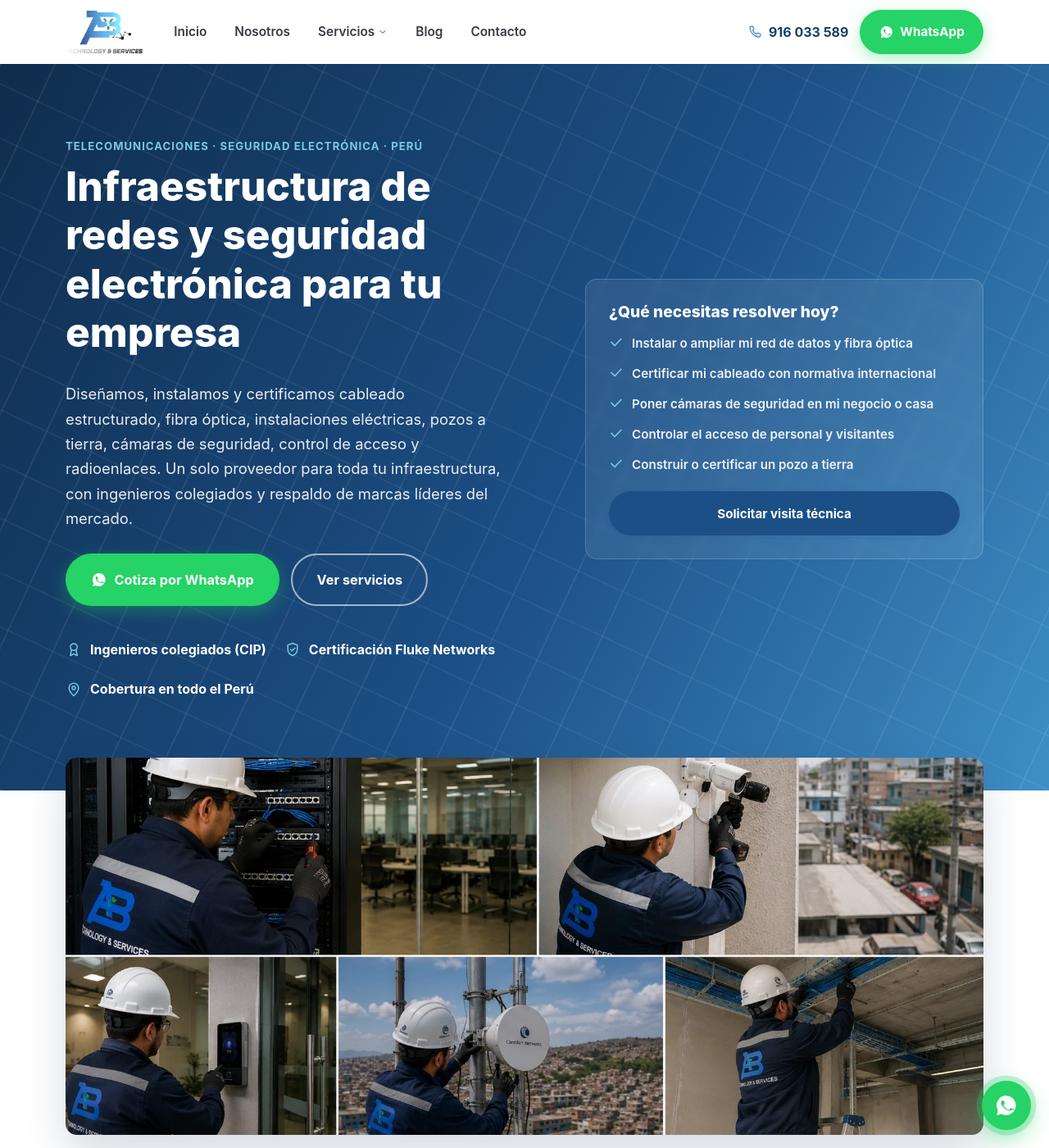
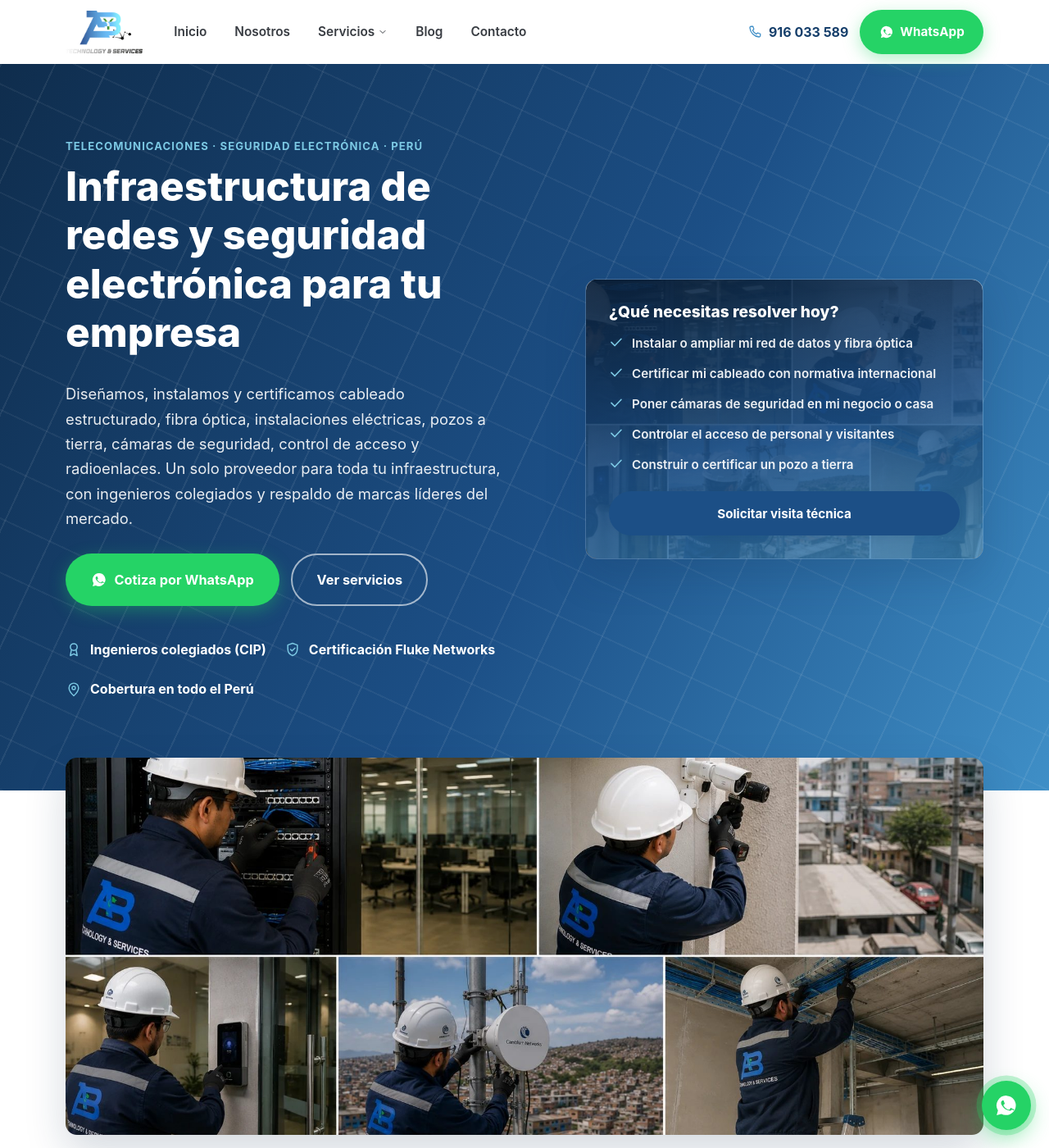
Before and after one commit to bardalezabh/paginawebayb, a Jekyll site: the page built from index.html, in a window 1280 px wide and 1400 px high. Shown: the whole window at 82% size. Built offline with Jekyll 4.4.1, drawn with Linux system fonts in a browser that asks for light colours.

Commit message:
Agregar foto animada de fondo al panel del hero
El panel "¿Qué necesitas resolver hoy?" ahora tiene la foto del equipo
técnico como fondo, con un efecto de zoom lento (Ken Burns) y una capa
de degradado azul para mantener el texto legible. Se respeta
prefers-reduced-motion.

Co-Authored-By: Claude Sonnet 5 <noreply@anthropic.com>
Claude-Session: https://claude.ai/code/session_01PUyS9pob3vG568PcBLASSF

```diff
--- a/assets/css/styles.css
+++ b/assets/css/styles.css
@@ -207,16 +207,41 @@ section { padding: 64px 0; }
 .hero-badge svg { color: var(--blue-300); }
 
 .hero-panel {
-  background: rgba(255,255,255,.08);
+  position: relative;
+  overflow: hidden;
+  isolation: isolate;
   border: 1px solid rgba(255,255,255,.18);
   border-radius: var(--radius);
   padding: 28px;
-  backdrop-filter: blur(4px);
+  box-shadow: var(--shadow-lg);
+}
+.hero-panel-bg {
+  position: absolute;
+  inset: 0;
+  width: 100%;
+  height: 100%;
+  object-fit: cover;
+  z-index: -2;
+  animation: heroKenburns 22s ease-in-out infinite alternate;
+}
+.hero-panel-overlay {
+  position: absolute;
+  inset: 0;
+  z-index: -1;
+  background: linear-gradient(165deg, rgba(10,32,58,.93), rgba(28,79,134,.88) 55%, rgba(63,143,199,.75));
+}
+@keyframes heroKenburns {
+  from { transform: scale(1) translate(0, 0); }
+  to { transform: scale(1.14) translate(-1%, -1%); }
 }
 .hero-panel h2 { color: #fff; font-size: 1.2rem; }
 .hero-panel ul { display: grid; gap: 12px; margin-top: 14px; }
 .hero-panel li { display: flex; gap: 10px; align-items: flex-start; color: rgba(255,255,255,.92); font-weight: 600; font-size: .95rem; }
 .hero-panel li svg { color: var(--blue-300); flex-shrink: 0; margin-top: 2px; }
+
+@media (prefers-reduced-motion: reduce) {
+  .hero-panel-bg { animation: none; }
+}
 
 @media (max-width: 860px) {
   .hero-grid { grid-template-columns: 1fr; }
--- a/index.html
+++ b/index.html
@@ -35,6 +35,8 @@ description: >-
     </div>
 
     <div class="hero-panel">
+      <img src="/assets/img/home-hero.jpg" alt="" class="hero-panel-bg" aria-hidden="true">
+      <div class="hero-panel-overlay" aria-hidden="true"></div>
       <h2>¿Qué necesitas resolver hoy?</h2>
       <ul>
         <li><svg width="18" height="18"><use href="#icon-check"/></svg> Instalar o ampliar mi red de datos y fibra óptica</li>
```
